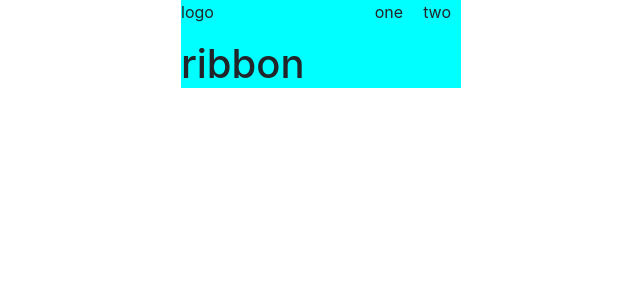
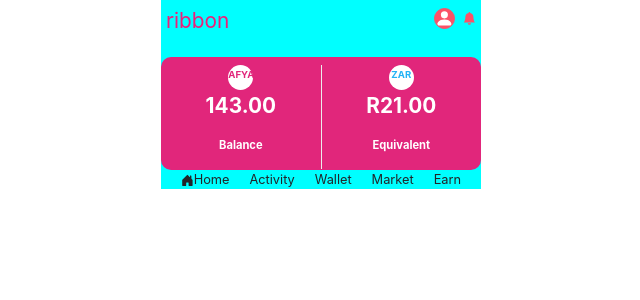
Before and after one commit to Elijahscriptdev/ribbon, a React (Create React App) app: page / in a window 1280 px wide. Shown: the top 300 px of the page, without its empty margins (319-959 px from the left). Built offline with nearby package versions, Linux system fonts and the light colour scheme.

Commit message:
set up the card section and the bottom nav section

```diff
--- a/src/App.css
+++ b/src/App.css
@@ -6,22 +6,12 @@
 
 .App {
   /* text-align: center; */
-  width: 280px;
+  width: 320px;
   background-color: aqua;
   margin: 0 auto;
 }
 
-/* .App-header {
-  background-color: #282c34;
-  min-height: 100vh;
-  display: flex;
-  flex-direction: column;
-  align-items: center;
-  justify-content: center;
-  font-size: calc(10px + 2vmin);
-  color: white;
-} */
-
 li {
   list-style-type: none;
+  cursor: pointer;
 }
--- a/src/App.js
+++ b/src/App.js
@@ -1,11 +1,11 @@
 import './App.css';
 import TopNav from './navigation/topNav/TopNav';
+import Home from './pages/home/Home';
 
 function App() {
   return (
     <div className="App">
-      <TopNav />
-      <h1>ribbon</h1>
+      <Home />
     </div>
   );
 }
--- /dev/null
+++ b/src/navigation/bottomNav/BottomNav.css
@@ -0,0 +1,9 @@
+.bottom-nav ul {
+    display: flex;
+    flex-direction: row;
+    justify-content: space-evenly;
+}
+
+.bottom-nav ul li{
+    font-size: .8rem;
+}
--- a/src/navigation/bottomNav/BottomNav.js
+++ b/src/navigation/bottomNav/BottomNav.js
@@ -0,0 +1,19 @@
+import React from "react";
+import "./BottomNav.css";
+import { BsHouseDoorFill } from "react-icons/bs";
+
+const BottomNav = () => {
+  return (
+    <div className="bottom-nav">
+      <ul>
+        <li><BsHouseDoorFill />Home</li>
+        <li>Activity</li>
+        <li>Wallet</li>
+        <li>Market</li>
+        <li>Earn</li>
+      </ul>
+    </div>
+  );
+};
+
+export default BottomNav;
--- a/src/navigation/topNav/TopNav.css
+++ b/src/navigation/topNav/TopNav.css
@@ -2,13 +2,31 @@
   display: flex;
   flex-direction: row;
   justify-content: space-between;
+  padding: 5px;
 }
 
-.top-nav-links ul{
+.top-nav-links ul {
   display: flex;
   flex-direction: row;
+
 }
 
-.top-nav-links li {
-    margin: 0 10px;
+.logo li {
+  color: #EE1E79;
+  font-size: 1.3rem;
 }
+
+.person {
+  color: #FFFFFF;
+  border: 1px solid #FB5267;
+  background: #FB5267;
+  border-radius: 50px;
+  padding: 0px 0px;
+  font-size: 1.3rem;
+  font-weight: bold;
+}
+
+.bell {
+  color: #FB5267;
+  font-size: .8rem;
+}
--- a/src/navigation/topNav/TopNav.js
+++ b/src/navigation/topNav/TopNav.js
@@ -1,18 +1,24 @@
 import React from "react";
 import "./TopNav.css";
+import { BsPersonFill } from "react-icons/bs";
+import { BsBellFill } from "react-icons/bs";
 
 const TopNav = () => {
   return (
-    <div className="top-nav">
+    <div className='top-nav'>
       <div>
-        <ul>
-          <li>logo</li>
+        <ul className='logo'>
+          <li>ribbon</li>
         </ul>
       </div>
-      <div className="top-nav-links">
+      <div className='top-nav-links'>
         <ul>
-          <li className="">one</li>
-          <li>two</li>
+          <li className='mx-2'>
+            <BsPersonFill className='person' />
+          </li>
+          <li>
+            <BsBellFill className='bell' />
+          </li>
         </ul>
       </div>
     </div>
--- /dev/null
+++ b/src/pages/home/Home.css
@@ -0,0 +1,46 @@
+.cards {
+  display: flex;
+  flex-direction: row;
+  justify-content: space-evenly;
+  background-color: #e1267b;
+  border-radius: 10px;
+  text-align: center;
+  color: #ffffff;
+}
+
+span {
+  color: #ffffff;
+  border-right: 1px solid #ececec;
+  height: 6.5rem;
+}
+
+.circle-container {
+  margin: auto;
+}
+
+.circle {
+  background: #ffffff;
+  height: 25px;
+  width: 25px;
+  border-radius: 50%;
+  color: #e1267b;
+  font-weight: bold;
+  font-size: 0.6rem;
+  margin: auto;
+  padding-top: 3px;
+}
+
+.blue {
+  color: #23b2f5;
+  padding-top: 3px;
+}
+
+.bal p {
+  font-size: 0.7rem;
+  font-weight: bold;
+}
+
+.font p {
+  font-weight: bold;
+  font-size: 1.3rem;
+}
--- /dev/null
+++ b/src/pages/home/Home.js
@@ -0,0 +1,40 @@
+import React from "react";
+import BottomNav from "../../navigation/bottomNav/BottomNav";
+import TopNav from "../../navigation/topNav/TopNav";
+import "./Home.css";
+
+const Home = () => {
+  return (
+    <div>
+      <TopNav />
+      <div className='cards pt-2'>
+        <div>
+          <div className='circle-container'>
+            <div className='circle'>AFYA</div>
+          </div>
+          <div className='font'>
+            <p>143.00</p>
+          </div>
+          <div className='bal'>
+            <p>Balance</p>{" "}
+          </div>
+        </div>
+        <span></span>
+        <div>
+          <div className='circle-container'>
+            <div className='circle blue'>ZAR</div>
+          </div>
+          <div className='font'>
+            <p>R21.00</p>{" "}
+          </div>
+          <div className='bal'>
+            <p>Equivalent</p>{" "}
+          </div>
+        </div>
+      </div>
+      <BottomNav />
+    </div>
+  );
+};
+
+export default Home;
```
